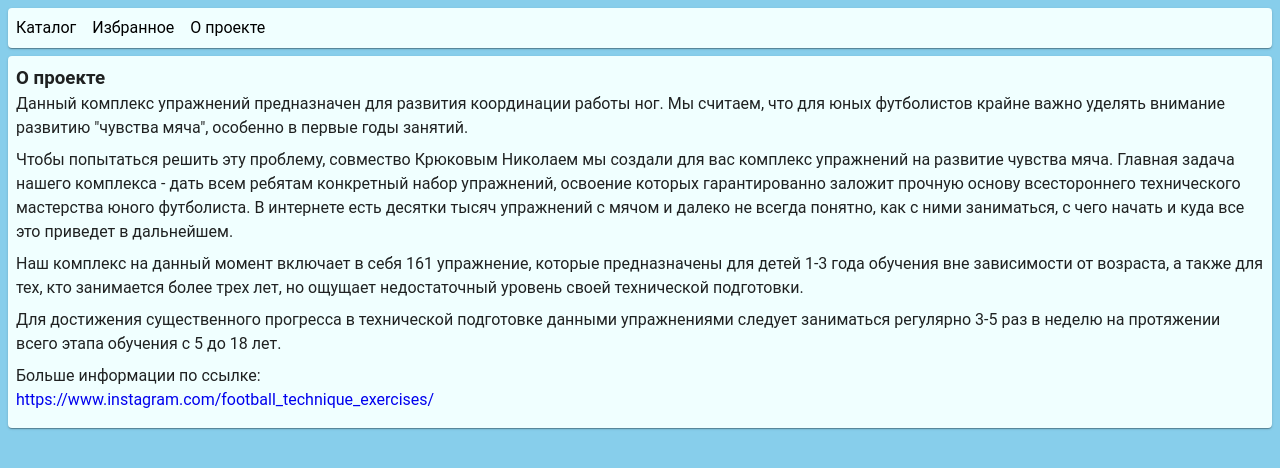
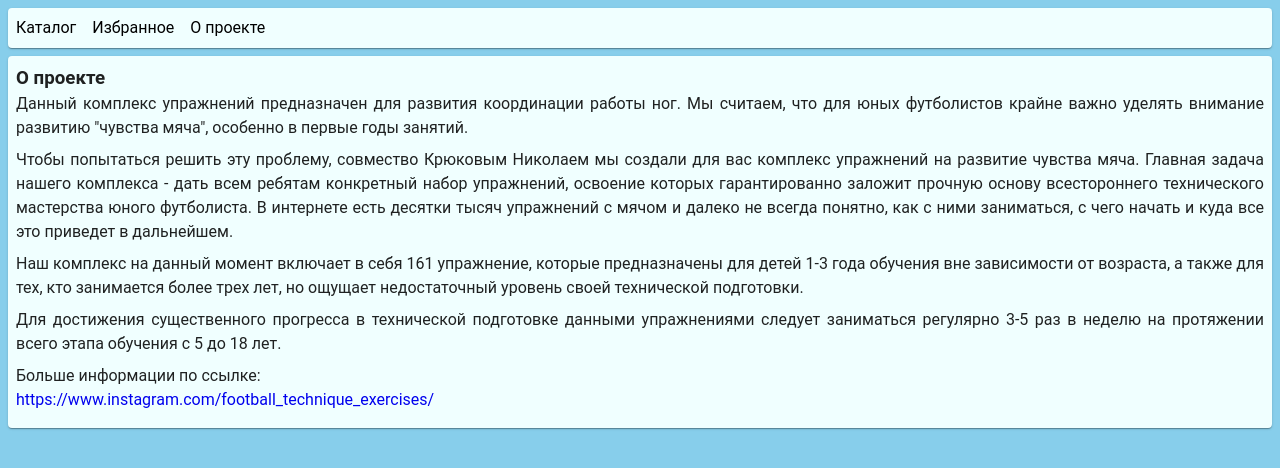
Before and after one commit to suhobski/exercise-catalog, a React (Create React App) app: page /about in a window 1280 px wide. Shown: the top 468 px of the page. Built offline with nearby package versions, Linux system fonts and the light colour scheme.

Commit message:
fix: change styles

```diff
--- a/src/components/About.js
+++ b/src/components/About.js
@@ -6,6 +6,7 @@ const useStyles = makeStyles({
     padding: '0.5rem',
     background: '#F0FFFF',
     gridColumn: '1/3',
+    textAlign: 'justify',
   },
   text: {
     marginBottom: '0.5rem'
```
